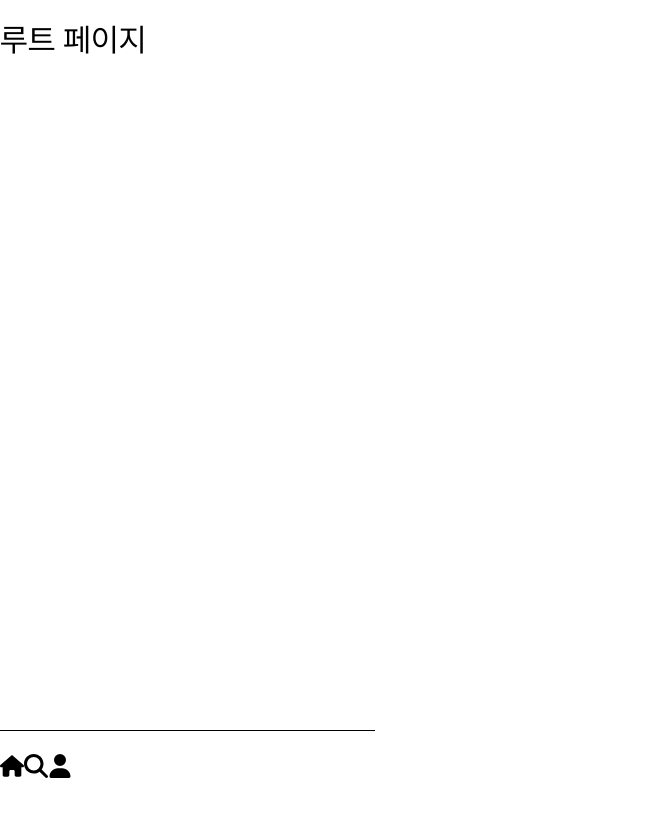
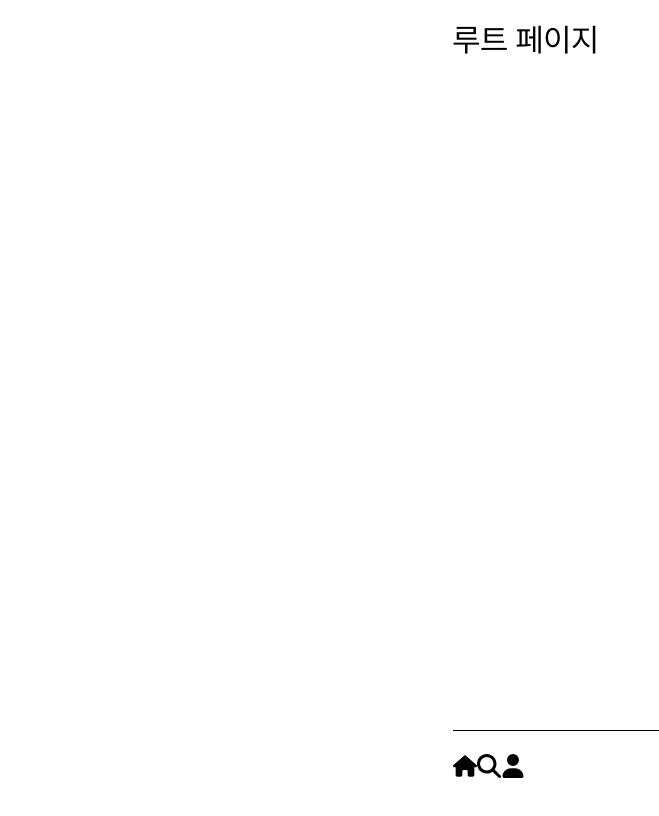
Before and after one commit to linkarchive/Front-End, a Next.js app: page / in a window 1280 px wide. Shown: the top 816 px of the page, without its empty margins (0-659 px from the left). Built offline with nearby package versions, Linux system fonts and the light colour scheme.

Commit message:
fix: update html width property

```diff
--- a/src/styles/globals.css
+++ b/src/styles/globals.css
@@ -8,7 +8,6 @@
 
 html {
   height: 100%;
-  width: 375px;
 }
 
 body {
```
